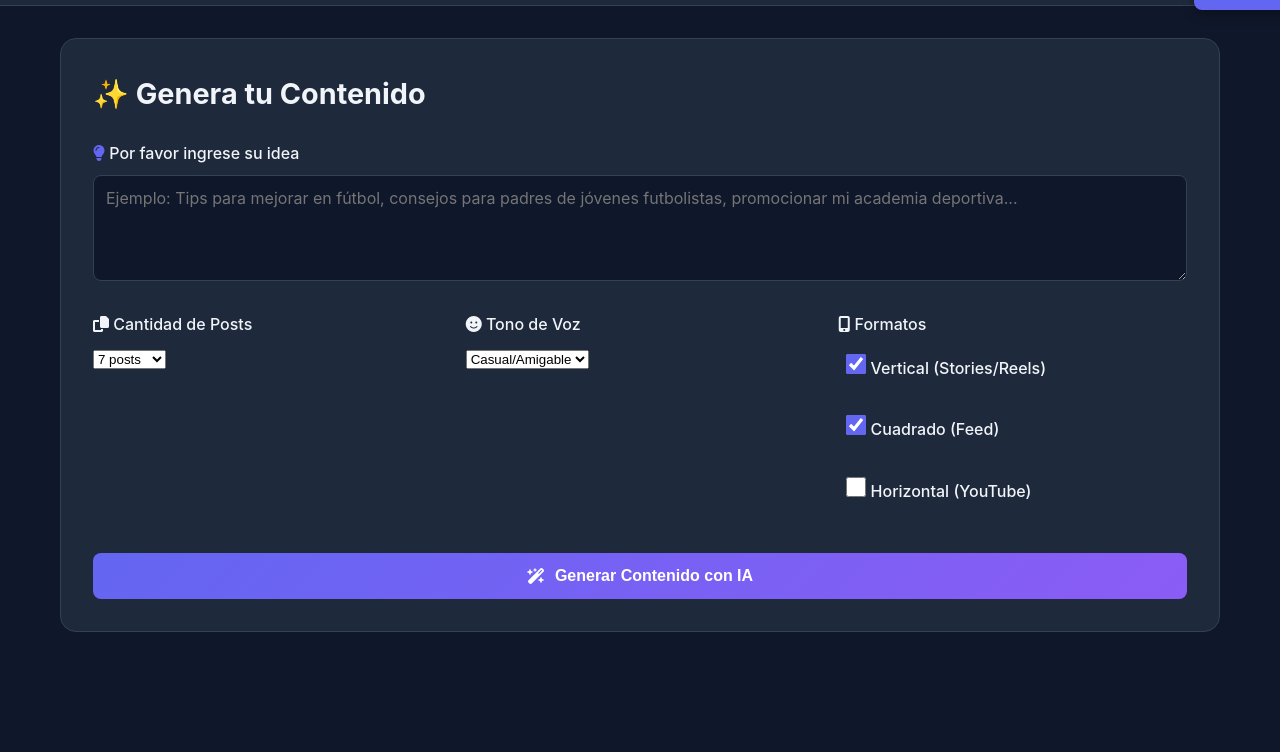
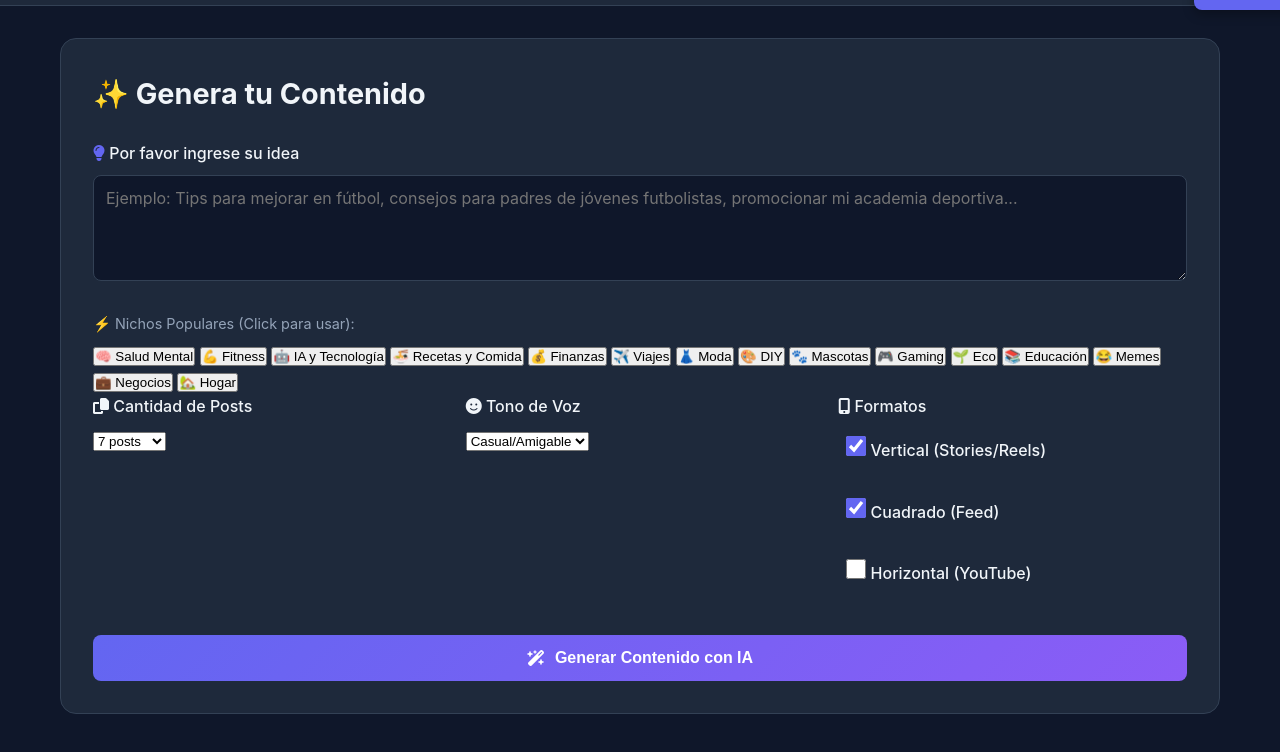
Before and after one commit to Marcos842/GENERADORDEiARED, a plain HTML site: page index.html in a window 1280 px wide. Shown: the part 66-818 px from the top of the page. Drawn offline with Linux system fonts and the light colour scheme.

Commit message:
Update index.html

```diff
--- a/index.html
+++ b/index.html
@@ -53,6 +53,31 @@
                             rows="4"
                         ></textarea>
                     </div>
+                    <!-- SELECTOR DE NICHOS POPULARES -->
+                        <div class="quick-niches">
+                            <label style="display: block; margin-bottom: 8px; color: var(--text-secondary); font-size: 0.9rem;">
+                                ⚡ Nichos Populares (Click para usar):
+                            </label>
+                            <div class="niche-buttons">
+                                <button type="button" class="niche-btn" data-niche="salud mental y bienestar">🧠 Salud Mental</button>
+                                <button type="button" class="niche-btn" data-niche="fitness y transformación">💪 Fitness</button>
+                                <button type="button" class="niche-btn" data-niche="inteligencia artificial y tecnología">🤖 IA y Tecnología</button>
+                                <button type="button" class="niche-btn" data-niche="recetas saludables">🍜 Recetas y Comida</button>
+                                <button type="button" class="niche-btn" data-niche="finanzas personales">💰 Finanzas</button>
+                                <button type="button" class="niche-btn" data-niche="viajes baratos">✈️ Viajes</button>
+                                <button type="button" class="niche-btn" data-niche="moda y estilo">👗 Moda</button>
+                                <button type="button" class="niche-btn" data-niche="manualidades creativas">🎨 DIY</button>
+                                <button type="button" class="niche-btn" data-niche="mascotas y animales">🐾 Mascotas</button>
+                                <button type="button" class="niche-btn" data-niche="gaming y videojuegos">🎮 Gaming</button>
+                                <button type="button" class="niche-btn" data-niche="sustentabilidad ecológica">🌱 Eco</button>
+                                <button type="button" class="niche-btn" data-niche="educación y tutoriales">📚 Educación</button>
+                                <button type="button" class="niche-btn" data-niche="memes y humor">😂 Memes</button>
+                                <button type="button" class="niche-btn" data-niche="emprendimiento digital">💼 Negocios</button>
+                                <button type="button" class="niche-btn" data-niche="decoración del hogar">🏡 Hogar</button>
+                            </div>
+                        </div>
+                        <!-- FIN SELECTOR DE NICHOS -->
+
 
                     <!-- Opciones de Generación -->
                     <div class="generation-options">
```
